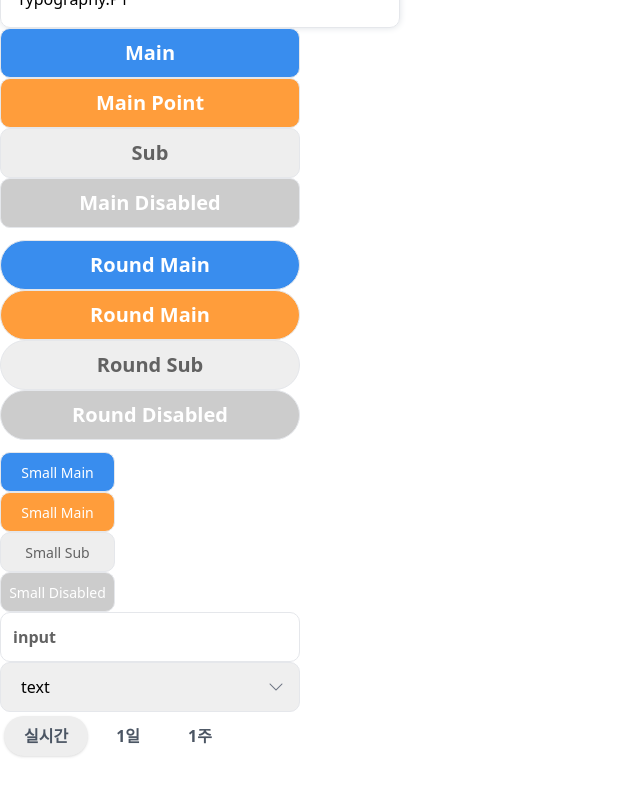
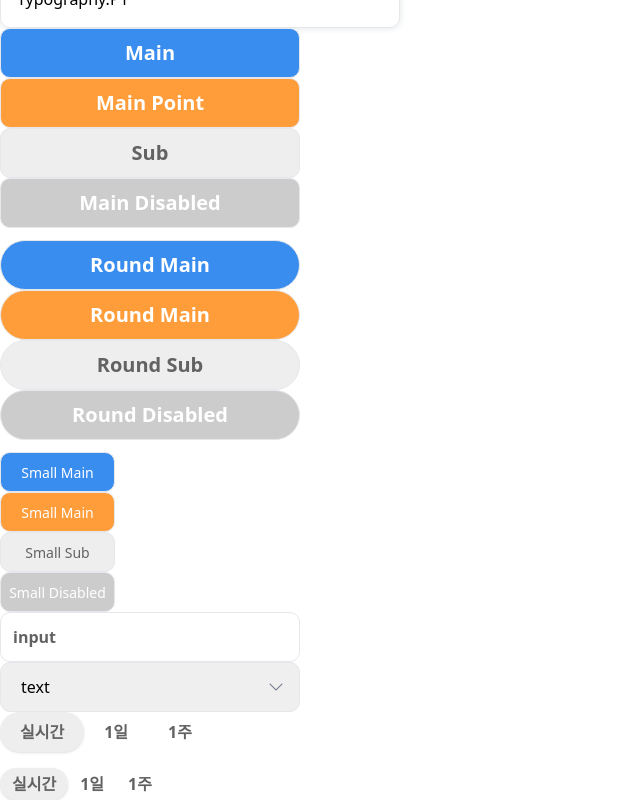
Before and after one commit to IT-s-Okay-to-Lose/FE, a React (Vite) app: page / in a window 1280 px wide. Shown: the part 699-1499 px from the top of the page, without its empty margins (0-640 px from the left). Before the commit the page ends 1459 px from the top, so only its background shows below. Built offline with nearby package versions, Linux system fonts and the light colour scheme.

Commit message:
Feat: RoundTab Default, Small 생성

```diff
--- a/src/app/App.tsx
+++ b/src/app/App.tsx
@@ -8,7 +8,8 @@ import { useState } from "react";
 
 function App() {
   const options = ["실시간", "1일", "1주"];
-  const [tab, setTab] = useState<string>(options[0]);
+  const [tab1, setTab1] = useState<string>(options[0]);
+  const [tab2, setTab2] = useState<string>(options[0]);
 
   return (
     <div>
@@ -68,8 +69,10 @@ function App() {
           text
         </Select.Option>
       </Select>
-
-      <RoundTab options={options} value={tab} onChange={setTab} />
+      <div className="flex flex-col gap-4">
+        <RoundTab.Default options={options} value={tab1} onChange={setTab1} />
+        <RoundTab.Small options={options} value={tab2} onChange={setTab2} />
+      </div>
 
       {/* <Chart data={candleData} width={700} height={400} />
       <Chart2 data={candleData2} volumeData={volumeData} /> */}
--- a/src/shared/components/molecules/RoundTab.tsx
+++ b/src/shared/components/molecules/RoundTab.tsx
@@ -8,16 +8,29 @@ interface ToggleTabProps {
   onChange: (value: string) => void;
 }
 
-const RoundTab: React.FC<ToggleTabProps> = ({ options, value, onChange }) => {
-  return (
-    <div className="inline-flex items-center justify-center rounded-full p-1 text-otl-gray gap-2">
+interface ToggleTabProps {
+  options: string[];
+  value: string;
+  onChange: (value: string) => void;
+  className?: string;
+}
+
+const createRoundTab = (sizeClass: string) => {
+  const Tab: React.FC<ToggleTabProps> = ({
+    options,
+    value,
+    onChange,
+    className,
+  }) => (
+    <div className={cn(" w-full rounded-full gap-2", className)}>
       {options.map((option) => (
         <button
           key={option}
           onClick={() => onChange(option)}
           className={cn(
-            "px-5 py-2 rounded-full text-sm font-semibold text-gray-600 transition",
-            option === value ? "bg-otl-sub shadow " : "hover:bg-otl-sub"
+            "rounded-full font-semibold text-otl-gray transition",
+            sizeClass,
+            option === value ? "bg-otl-sub shadow" : "hover:bg-otl-sub"
           )}
         >
           <Typography.P1>{option}</Typography.P1>
@@ -25,6 +38,12 @@ const RoundTab: React.FC<ToggleTabProps> = ({ options, value, onChange }) => {
       ))}
     </div>
   );
+  return Tab;
+};
+
+const RoundTab = {
+  Default: createRoundTab("px-5 py-2 text-sm"),
+  Small: createRoundTab("px-3 py-1 text-xs"),
 };
 
 export default RoundTab;
```
